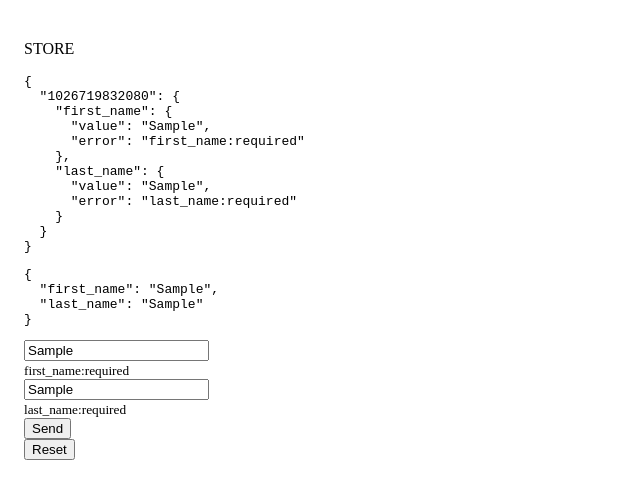
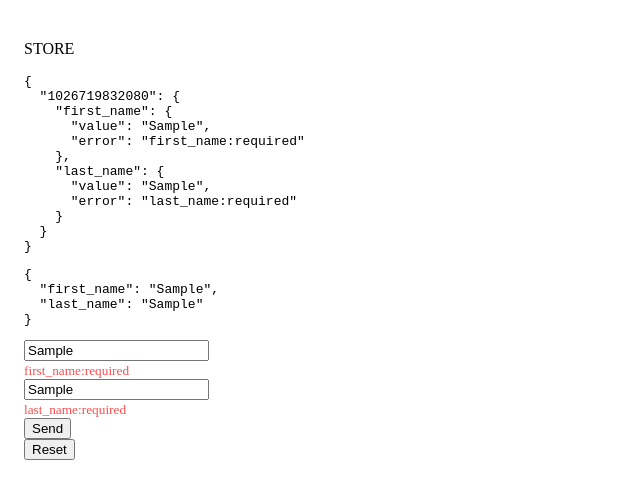
Before and after one commit to mateenagy/vue-formify, a Vue app: page / in a window 1280 px wide. Both pictures are taken after typing "Sample", "Sample" into the empty fields and a click on the button "Send". Shown: the top 498 px of the page, without its empty margins (0-640 px from the left). Built offline with nearby package versions, Linux system fonts and the light colour scheme.

Commit message:
feature: Global error class option, set error class

```diff
--- a/src/App.vue
+++ b/src/App.vue
@@ -58,7 +58,8 @@ const send = (data: any) => {
 				ref="form">
 				<Input
 					name="first_name" />
-				<Input name="last_name" />
+				<Input
+					name="last_name" />
 				<button>
 					Send
 				</button>
@@ -73,4 +74,8 @@ const send = (data: any) => {
 .wrapper {
 	padding: 1rem;
 }
+
+.error-message {
+	color: rgb(255, 77, 77);
+}
 </style>
--- a/src/components/FormElements/Error.vue
+++ b/src/components/FormElements/Error.vue
@@ -1,14 +1,19 @@
 <script lang="ts" setup>
 import { inject } from 'vue';
+import { PluginOptions } from '..';
 import { STORE } from '@/store/store';
 
 /*---------------------------------------------
 /  PROPS & EMITS
 ---------------------------------------------*/
+defineOptions({
+	inheritAttrs: false,
+});
 const props = defineProps<{
 	errorFor: string;
 }>();
 const { formName }: any = inject('form');
+const config: PluginOptions | undefined = inject('config', undefined);
 /*---------------------------------------------
 /  VARIABLES
 ---------------------------------------------*/
@@ -30,6 +35,8 @@ const { formName }: any = inject('form');
 </script>
 <template>
 	<div>
-		<span v-bind="$attrs">{{ STORE.value?.[formName][props.errorFor]?.error }}</span>
+		<span
+			:class="(config as any)?.globalErrorCSSClass"
+			v-bind="$attrs">{{ STORE.value?.[formName][props.errorFor]?.error }}</span>
 	</div>
 </template>
--- a/src/components/FormElements/Input.vue
+++ b/src/components/FormElements/Input.vue
@@ -1,6 +1,6 @@
 <script lang="ts" setup>
-import { computed } from 'vue';
-import { FormValue, HTMLInputAttributeType } from '..';
+import { computed, inject } from 'vue';
+import { FormValue, HTMLInputAttributeType, PluginOptions } from '..';
 
 /*---------------------------------------------
 /  PROPS & EMITS
@@ -18,6 +18,7 @@ const props = withDefaults(
 		id?: string;
 		required?: boolean;
 		type?: HTMLInputAttributeType;
+		errorClass?: string;
 		error?: string;
 	}>(),
 	{
@@ -27,12 +28,14 @@ const props = withDefaults(
 		label: undefined,
 		id: undefined,
 		error: undefined,
+		errorClass: undefined,
 	},
 );
 const emit = defineEmits(['update:modelValue', 'blur', 'focus', 'change', 'input']);
 /*---------------------------------------------
 /  VARIABLES
 ---------------------------------------------*/
+const config: PluginOptions | undefined = inject('config', undefined);
 /*---------------------------------------------
 /  METHODS
 ---------------------------------------------*/
@@ -85,6 +88,8 @@ const value = computed({
 				@input="emit('input', $event, name, value), emit('update:modelValue', ($event.target as HTMLInputElement).value)"
 				@change="emit('change', $event, name, value)">
 		</div>
-		<small v-if="error">{{ error }}</small>
+		<small
+			:class="[errorClass, (config as any)?.globalErrorCSSClass]"
+			v-if="error">{{ error }}</small>
 	</div>
 </template>
--- a/src/components/index.ts
+++ b/src/components/index.ts
@@ -11,7 +11,10 @@ export type ComponentProps<C extends Component> = C extends new (...args: any) =
 export {
 	Input,
 };
-
+export type PluginOptions = {
+	useFocus?: boolean;
+	globalErrorCSSClass?: string;
+}
 export type FormValue = string | number | boolean | Date;
 export type FormElement = Record<string, {
 	value: FormValue;
--- a/src/composable/createInput.ts
+++ b/src/composable/createInput.ts
@@ -1,5 +1,6 @@
 import { Component, h, inject, onBeforeUnmount, onMounted, ref, watch } from 'vue';
 import { defineComponent } from 'vue';
+import { PluginOptions } from '@/components';
 import { STORE } from '@/store/store';
 
 type BaseInput = {
@@ -32,7 +33,7 @@ export const createInput = <T>(component: Component, options?: CreateInputOption
 		emits: ['update:modelValue'],
 		setup: (props, ctx) => {
 			const { formName, updateFormData }: any = inject('form');
-			const config: any = inject('config', undefined);
+			const config: PluginOptions | undefined = inject('config', undefined);
 			const prevValue = ref<string>(props.name);
 
 			const createModelBindings = () => {
@@ -70,7 +71,7 @@ export const createInput = <T>(component: Component, options?: CreateInputOption
 
 			return () => {
 				return h(component, {
-					...((!config || config.useFocus) && {
+					...((!config || (config as PluginOptions).useFocus) && {
 						onFocus: () => {
 							STORE.value[formName][props.name].error && (STORE.value[formName][props.name].error = undefined);
 						},
--- a/src/main.ts
+++ b/src/main.ts
@@ -1,6 +1,10 @@
 import { createApp } from 'vue';
 import App from './App.vue';
+import { VueFormify } from './components';
 
 const app = createApp(App);
 app
+	.use(VueFormify, {
+		globalErrorCSSClass: 'error-message',
+	})
 	.mount('#app');
--- a/src/plugin/plugin.ts
+++ b/src/plugin/plugin.ts
@@ -1,8 +1,5 @@
 import { App } from 'vue';
-
-type PluginOptions = {
-	useFocus: boolean;
-}
+import { PluginOptions } from '@/components';
 
 const VueFormify = {
 	install: (app: App, options?: PluginOptions) => {
--- a/src/style.css
+++ b/src/style.css
@@ -1,5 +1,5 @@
 
-*:where(:not(html, iframe, canvas, img, svg, video, audio):not(svg *, symbol *)) {
+*:where(:not(html, iframe, canvas, img, svg, video, audio, pre):not(svg *, symbol *)) {
 	all: unset;
 	display: revert;
 }
```
